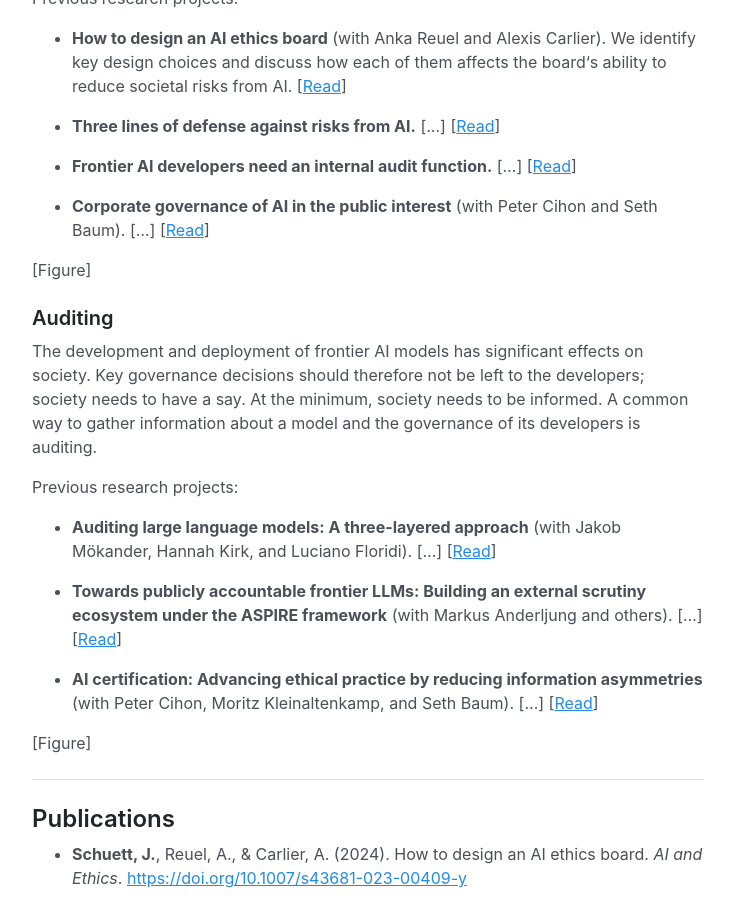
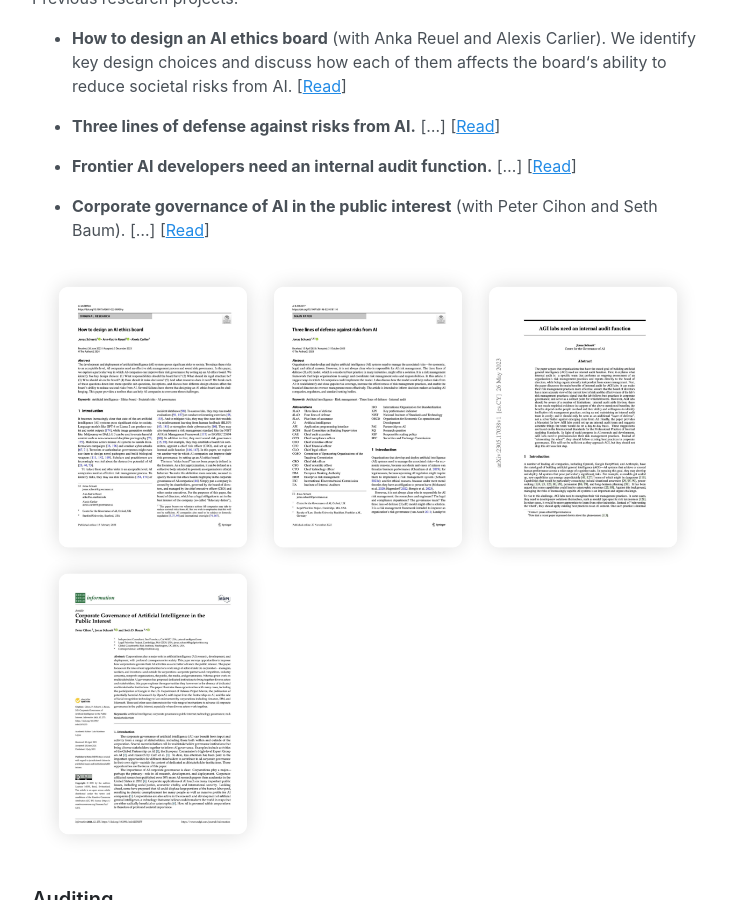
Before and after one commit to jonasschuett/jonasschuett.github.io, a Jekyll site: the page built from _posts/2020-04-04-introduction.md, in a window 1280 px wide and 900 px high, scrolled down 3963 px. Shown: the whole window, without its empty margins (272-1005 px from the left). Built offline with Jekyll 4.4.1, drawn with Linux system fonts in a browser that asks for light colours.

Commit message:
Update 2020-04-04-introduction.md

```diff
--- a/_posts/2020-04-04-introduction.md
+++ b/_posts/2020-04-04-introduction.md
@@ -85,7 +85,7 @@ Previous research projects:
 
 - **Corporate governance of AI in the public interest** (with Peter Cihon and Seth Baum). […] [[Read](https://doi.org/10.3390/info12070275)]
 
-[Figure]
+![Corporate governance](/corporate_governance.png)
 
 ### Auditing
 
```
